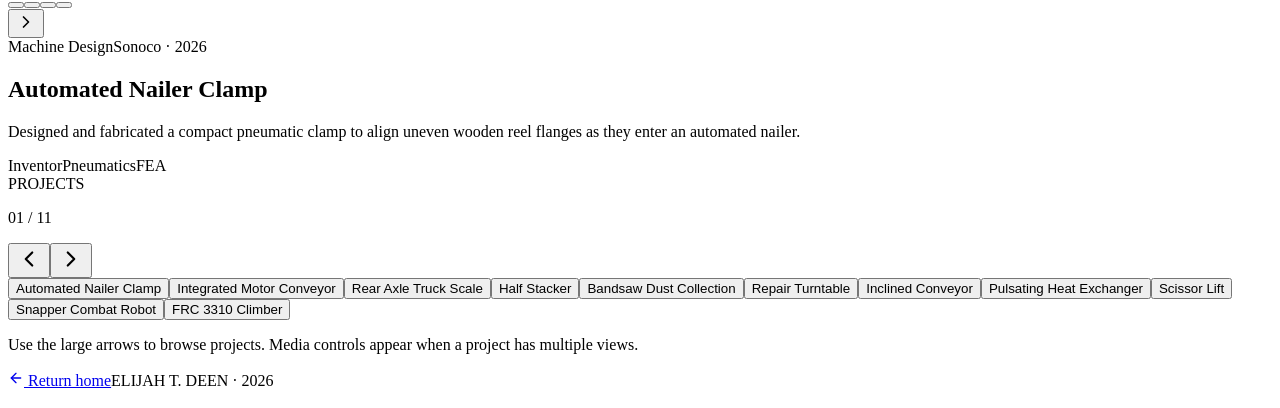
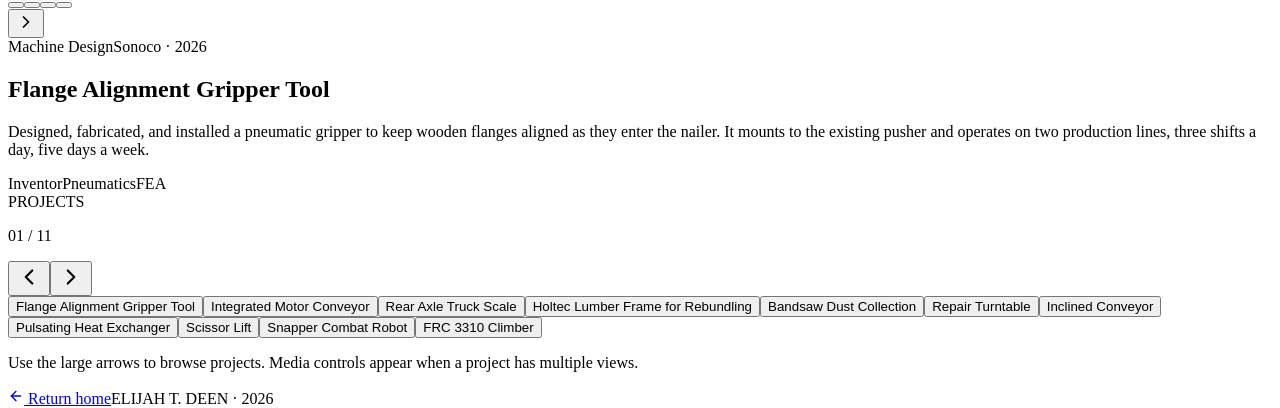
Before and after one commit to Etdeen519/Elijah-Deen-Portfolio, a Next.js app: page /projects in a window 1280 px wide. Shown: the part 421-829 px from the top of the page. Built offline with nearby package versions, Linux system fonts and the light colour scheme.

Commit message:
update 1.1

```diff
--- a/app/projects/page.tsx
+++ b/app/projects/page.tsx
@@ -7,20 +7,20 @@ import ProjectCarousel from "./project-carousel";
 
 export const projects = [ /* video-first-projects */
   {
-    title: "Automated Nailer Clamp",
+    title: "Flange Alignment Gripper Tool",
     organization: "Sonoco · 2026",
     category: "Machine Design",
-    description: "Designed and fabricated a compact pneumatic clamp to align uneven wooden reel flanges as they enter an automated nailer.",
+    description: "Designed, fabricated, and installed a pneumatic gripper to keep wooden flanges aligned as they enter the nailer. It mounts to the existing pusher and operates on two production lines, three shifts a day, five days a week.",
     skills: ["Inventor", "Pneumatics", "FEA"],
-    result: "IN PROGRESS",
-    resultLabel: "±0.1 in alignment target",
+    result: "2 LINES",
+    resultLabel: "installed in production",
     images: [{src:sitePath("/projects/gallery/clamp-first-video.mp4"),alt:"Automated nailer clamp operation video",video:true},{src:sitePath("/projects/gallery/clamp-close-iso.jpeg"),alt:"Fabricated automated nailer clamp from above"},{src:sitePath("/projects/gallery/clamp-on-introducer.jpeg"),alt:"Automated nailer clamp installed on the introducer"},{src:sitePath("/projects/gallery/clamp-portrait.mp4"),alt:"Short portrait video of the automated nailer clamp",video:true}],
   },
   {
     title: "Integrated Motor Conveyor",
     organization: "VEX Robotics · 2025",
     category: "Product Development",
-    description: "Redesigned the V5 Workcell conveyor to package its motor and gearbox inside a housing suited to production assembly.",
+    description: "Redesigned the VEX V5 Workcell conveyor to fit its motor, gears, and controller inside a three-part housing intended for injection molding. I built several 3D-printed iterations to work through gear spacing, shaft support, and assembly.",
     skills: ["SolidWorks", "DFM", "DFA"],
     result: "3 PARTS",
     resultLabel: "injection-moldable housing",
@@ -32,22 +32,22 @@ export const projects = [ /* video-first-projects */
     title: "Rear Axle Truck Scale",
     organization: "Sonoco · 2026",
     category: "Process Improvement",
-    description: "Designed and fabricated a four-bar platform that constrains motion and transfers trailer axle load into a load cell.",
+    description: "Designed and began fabricating a scale to weigh sawdust trucks before dispatch. The project was left incomplete, but the work taught me to account for purchasing lead times, movement in large steel assemblies, and structural loads earlier in the design.",
     skills: ["Machine Design", "Welding", "Testing"],
-    result: "$34.5K",
-    resultLabel: "projected annual savings",
+    result: "INCOMPLETE",
+    resultLabel: "design and fabrication work",
     image: sitePath("/projects/truck-scale.png"),
     alt: "CAD model of the rear axle truck scale",
     images: [{src:sitePath("/projects/truck-scale.png"),alt:"CAD model of the rear axle truck scale"},{src:sitePath("/projects/gallery/truck-assembly.png"),alt:"Full assembly CAD model of the truck scale"},{src:sitePath("/projects/gallery/truck-linkage.png"),alt:"Exploded view of the truck scale linkage"}],
   },
   {
-    title: "Half Stacker",
+    title: "Holtec Lumber Frame for Rebundling",
     organization: "Sonoco · 2026",
     category: "Fabrication",
-    description: "Built a fixture that contains partial lumber bundles while preserving forklift access, then added an adjustable support for narrow loads.",
+    description: "Designed and built a frame for restacking partial lumber bundles. It reduced rebundling time from eight minutes to two and a half minutes, improved operator safety, and eliminated dropped bundles.",
     skills: ["Design", "Fabrication", "Operator Feedback"],
-    result: "69%",
-    resultLabel: "estimated time reduction",
+    result: "8 → 2.5 MIN",
+    resultLabel: "rebundling time",
     image: sitePath("/projects/half-stacker.jpg"),
     alt: "Half stacker holding a bundle of lumber",
     images: [{src:sitePath("/projects/half-stacker.jpg"),alt:"Half stacker holding a bundle of lumber"}],
@@ -56,10 +56,10 @@ export const projects = [ /* video-first-projects */
     title: "Bandsaw Dust Collection",
     organization: "Sonoco · 2026",
     category: "Process Improvement",
-    description: "Combined vacuum capture with directed blower air, using successive prototypes to control dust at the blade.",
+    description: "Built and tested a series of prototypes that paired a vacuum nozzle with a blower. The blower countered sawdust carried along by the moving blade, allowing the nozzle to capture it near the cut. The project reached a working concept.",
     skills: ["Airflow", "Rapid Prototyping", "Sheet Metal"],
-    result: "4 BUILDS",
-    resultLabel: "concept through final geometry",
+    result: "WORKING CONCEPT",
+    resultLabel: "tested with rapid prototypes",
     image: sitePath("/projects/bandsaw-collector.jpg"),
     alt: "Fabricated bandsaw dust collection prototype",
     images: [{src:sitePath("/projects/gallery/bandsaw-test.mp4"),alt:"Bandsaw dust collection test video",video:true},{src:sitePath("/projects/bandsaw-collector.jpg"),alt:"Fabricated bandsaw dust collection prototype"},{src:sitePath("/projects/gallery/bandsaw-on-machine.jpg"),alt:"Dust collection prototype mounted on the bandsaw"},{src:sitePath("/projects/gallery/bandsaw-easy-prototype.png"),alt:"Easy to fabricate nozzle prototype design"}],
@@ -68,7 +68,7 @@ export const projects = [ /* video-first-projects */
     title: "Repair Turntable",
     organization: "Sonoco · 2026",
     category: "Machine Design",
-    description: "Designed and installed a retractable pneumatic lift and free-spinning turntable so one operator can reposition large wooden flanges.",
+    description: "Designed and installed a retractable pneumatic lift and turntable for repairing wooden flanges weighing up to 750 lb. Operators can reposition a flange without lifting it; repair time was cut in half, and the task went from three people to one.",
     skills: ["Inventor", "Pneumatics", "Fabrication"],
     result: "750 LB",
     resultLabel: "design capacity",
@@ -81,7 +81,7 @@ export const projects = [ /* video-first-projects */
     title: "Inclined Conveyor",
     organization: "VEX Robotics · 2025",
     category: "Product Development",
-    description: "Created a multilevel conveyor add-on with a smooth inverted-belt handoff, retaining fins, and reinforced belt links.",
+    description: "Built a prototype to move parts between levels of a VEX V5 Workcell. An inverted belt handoff feeds parts onto a reinforced TPU belt with fins that carries them up the incline.",
     skills: ["Prototyping", "Mechanism Design", "Testing"],
     result: "TESTED",
     resultLabel: "reliable cargo handoff",
@@ -93,10 +93,10 @@ export const projects = [ /* video-first-projects */
     title: "Pulsating Heat Exchanger",
     organization: "Texas A&M · 2026",
     category: "Capstone",
-    description: "Designed the CAD model for a refrigeration test rig that measures how pulsating flow affects heat-transfer performance.",
+    description: "Created the CAD model of a refrigeration test rig for my capstone team's study of pulsating flow and heat transfer. I laid out the sensor locations and fluid development regions needed for the planned measurements.",
     skills: ["Thermal Systems", "CAD", "Design for Testing"],
     result: "CAPSTONE",
-    resultLabel: "fabrication-ready lab setup",
+    resultLabel: "refrigeration test rig CAD",
     image: sitePath("/projects/heat-exchanger.png"),
     alt: "Isometric CAD view of the heat exchanger lab setup",
     images: [{src:sitePath("/projects/heat-exchanger.png"),alt:"Isometric CAD view of the heat exchanger lab setup"},{src:sitePath("/projects/gallery/heat-top.png"),alt:"Top view diagram of the heat exchanger lab setup"},{src:sitePath("/projects/gallery/heat-testing-section.png"),alt:"Section view of the testing setup"},{src:sitePath("/projects/gallery/heat-concept.png"),alt:"Concept diagram of the pulsating heat exchanger"}],
@@ -105,10 +105,10 @@ export const projects = [ /* video-first-projects */
     title: "Scissor Lift",
     organization: "Texas A&M",
     category: "Machine Design",
-    description: "Designed a compact scissor lift and evaluated the structure to minimize deflection under load.",
+    description: "Designed, built, and tested a compact scissor lift for MEEN 361, Materials and Manufacturing in Design Laboratory.",
     skills: ["SolidWorks", "Structural Design", "Drawings"],
-    result: "ANALYZED",
-    resultLabel: "extended and collapsed states",
+    result: "BUILT & TESTED",
+    resultLabel: "MEEN 361 project",
     image: sitePath("/projects/scissor-lift.png"),
     alt: "CAD model of the scissor lift",
     images: [{src:sitePath("/projects/gallery/scissor-pan.mp4"),alt:"Scissor lift CAD pan video",video:true},{src:sitePath("/projects/scissor-lift.png"),alt:"CAD model of the scissor lift"}],
```
Also changed, not shown: README.txt (added), 1 other file (tests, documents, lock files or other folders).
